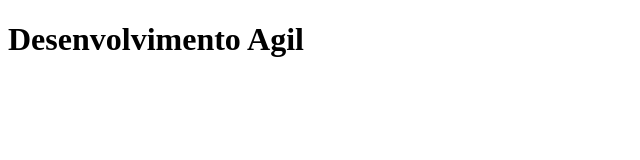
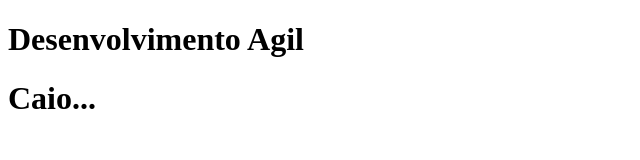
Before and after one commit to ramos5209/DevAgil, a plain HTML site: page DevAgil.html in a window 1280 px wide. Shown: the whole page, without its empty margins (0-640 px from the left). Drawn offline with Linux system fonts and the light colour scheme.

Commit message:
primeiro commit

```diff
--- a/DevAgil.html
+++ b/DevAgil.html
@@ -7,5 +7,6 @@
 </head>
 <body>
     <h1>Desenvolvimento Agil</h1>
+    <h1>Caio...</h1>
 </body>
 </html>
```
